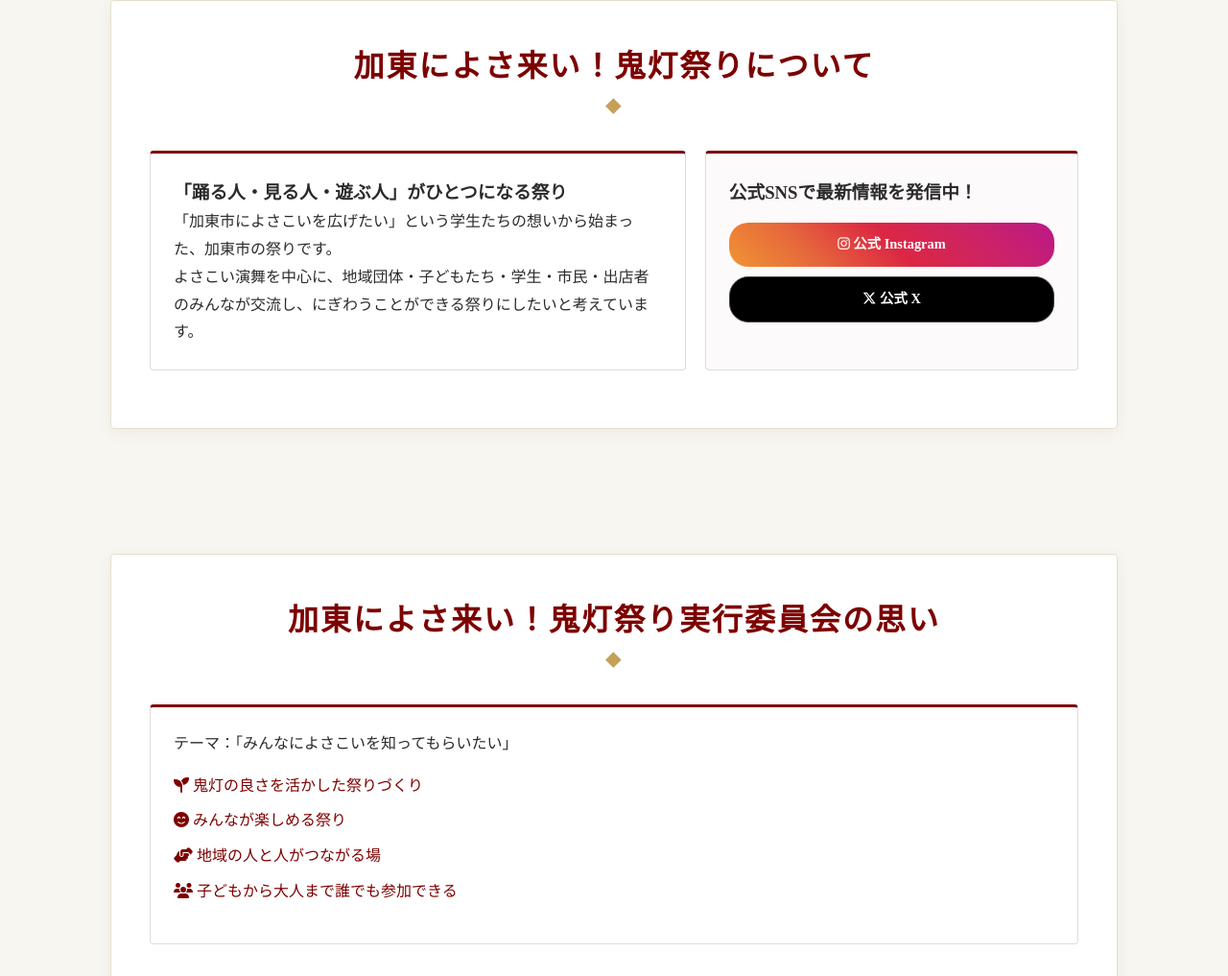
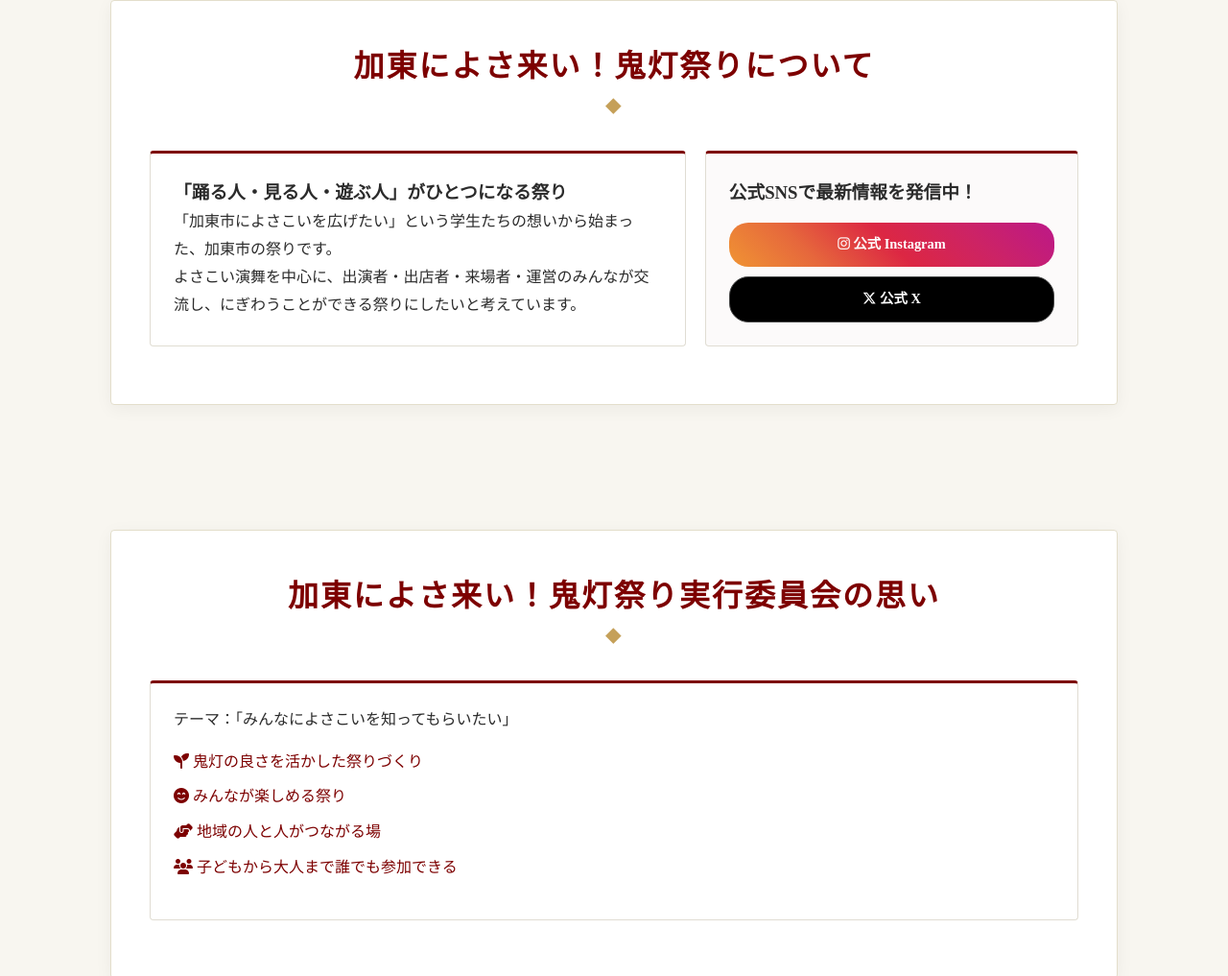
Before and after one commit to katoyosakoihozuki/kato-yosakoi, a plain HTML site: page index.html in a window 1280 px wide. Shown: the part 785-1802 px from the top of the page at 96% size. Drawn offline with nearby package versions, Linux system fonts and the light colour scheme.

Commit message:
Update index.html

```diff
--- a/index.html
+++ b/index.html
@@ -66,7 +66,7 @@
                     <h3>「踊る人・見る人・遊ぶ人」がひとつになる祭り</h3>
                     <p>
                         「加東市によさこいを広げたい」という学生たちの想いから始まった、加東市の祭りです。<br>
-                        よさこい演舞を中心に、地域団体・子どもたち・学生・市民・出店者のみんなが交流し、にぎわうことができる祭りにしたいと考えています。
+                        よさこい演舞を中心に、出演者・出店者・来場者・運営のみんなが交流し、にぎわうことができる祭りにしたいと考えています。
                     </p>
                 </div>
                 <div class="about-sns-card wafu-card">
```
